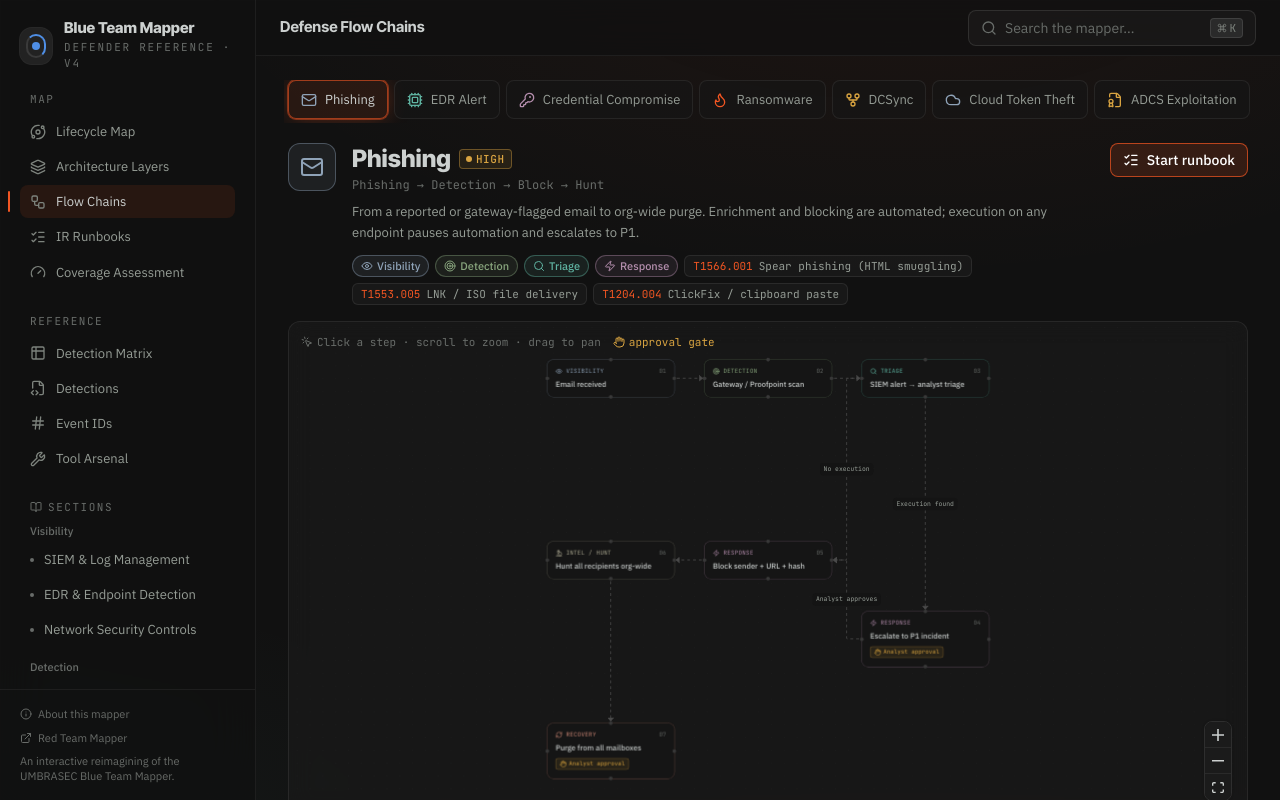
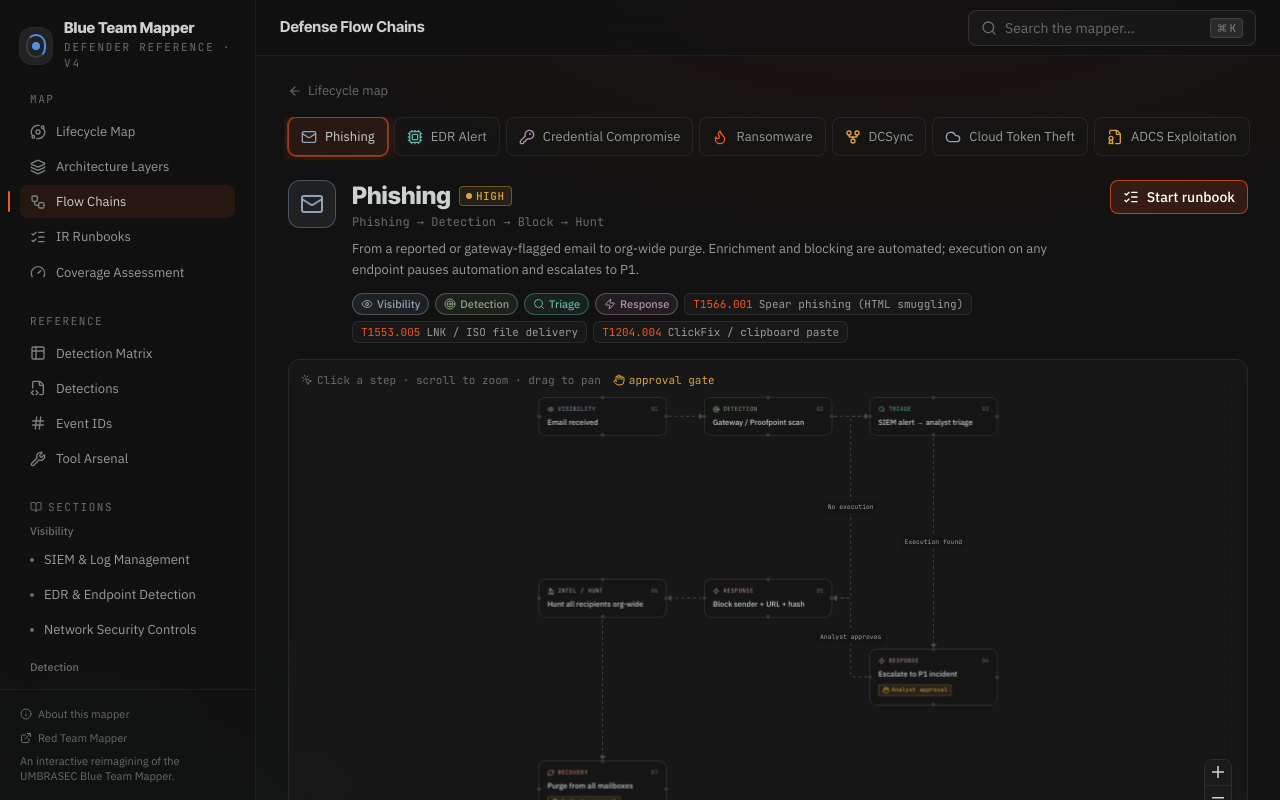
Before and after one commit to umbrasec-labs/BlueTeamMapper, a React (Vite) app: page /flows/phishing in a window 1280 px wide. Shown: the top 800 px of the page. Built offline with nearby package versions, Linux system fonts and the light colour scheme.

Commit message:
Tidy the ring labels, space flow chain edges, add a back link, align code comments (#23)

```diff
--- a/src/components/FlowGraph.tsx
+++ b/src/components/FlowGraph.tsx
@@ -31,6 +31,14 @@ type StepNodeData = {
 type StepNode = Node<StepNodeData, 'step'>;
 
 const NODE_W = 220;
+/** Edge label glyph width: JetBrains Mono at 11px. */
+const LABEL_CHAR_W = 6.8;
+
+/** Gap between columns, wide enough that the longest edge label still leaves its line and arrowhead visible. */
+function columnGap(edges: { label?: string }[]) {
+  const longest = Math.max(0, ...edges.map((e) => e.label?.length ?? 0));
+  return Math.min(220, Math.max(64, Math.round(longest * LABEL_CHAR_W + 60)));
+}
 
 /** Every node exposes a source and target handle on each side; edges pick the sides. */
 const handles: [string, Position][] = [
@@ -97,7 +105,10 @@ function Graph({ chain, selectedStep, onSelectStep }: Props) {
 
   const { nodes, edges } = useMemo(() => {
     const rawEdges = stepEdges(chain.steps);
-    const positioned = layoutSteps(chain.steps, rawEdges);
+    // Only side-by-side edges need room for their label; vertical ones already have the row gap.
+    const rowOf = new Map(layoutSteps(chain.steps, rawEdges).map((p) => [p.step.id, p.y]));
+    const sideBySide = rawEdges.filter((e) => rowOf.get(e.source) === rowOf.get(e.target));
+    const positioned = layoutSteps(chain.steps, rawEdges, { dx: NODE_W + columnGap(sideBySide) });
     const posById = Object.fromEntries(positioned.map((p) => [p.step.id, p]));
     const neighbours = new Set<string>();
     for (const e of rawEdges) {
--- a/src/components/RadialMap.tsx
+++ b/src/components/RadialMap.tsx
@@ -199,10 +199,10 @@ export function RadialMap({ selected, onSelect }: Props) {
         const isHover = hovered === p.id;
         const dim = focus !== null && focus !== p.id;
         const Icon = icons[p.icon];
-        // Icon, label and capability stack vertically around the segment's centroid.
+        // Icon and short label stack around the segment's centroid; the full name lives in the hub.
         const [cx, cy] = toXY((R_IN + R_OUT) / 2, mid(i));
-        const [ix, iy] = [cx, cy - 22];
-        const [lx, ly] = [cx, cy + 6];
+        const [ix, iy] = [cx, cy - 12];
+        const [lx, ly] = [cx, cy + 16];
         const [nx, ny] = toXY(R_OUT + 30, mid(i));
         // Selected and hovered segments slide outward along their bisector.
         const pop = toXY(isSel ? 10 : isHover ? 5 : 0, mid(i));
@@ -229,6 +229,7 @@ export function RadialMap({ selected, onSelect }: Props) {
             animate={{ opacity: dim ? 0.62 : 1, scale: 1, x: pop[0], y: pop[1] }}
             transition={{ type: 'spring', stiffness: 300, damping: 26, opacity: { duration: 0.2 } }}
           >
+            <title>{p.label}</title>
             {isSel && (
               <path
                 d={sectorPath(a0, a1, R_OUT + 2, R_OUT + 7)}
@@ -261,18 +262,6 @@ export function RadialMap({ selected, onSelect }: Props) {
               aria-hidden
             >
               {p.short}
-            </text>
-            <text
-              x={lx}
-              y={ly + 17}
-              textAnchor="middle"
-              dominantBaseline="middle"
-              className="font-mono"
-              fontSize={9.5}
-              fill="#7d837d"
-              aria-hidden
-            >
-              {p.capabilities[0]}
             </text>
             <text
               x={nx}
--- a/src/components/Reference.tsx
+++ b/src/components/Reference.tsx
@@ -7,6 +7,7 @@ import { AnimatePresence, motion } from 'framer-motion';
 import { AlertTriangle, Check, ChevronDown, Copy, Info, ShieldAlert, Sparkles } from 'lucide-react';
 import type { Callout, HuntQuery, Matrix, SectionCard as Card } from '@/data/types';
 import { calloutHue, hueClass, toneHue } from '@/lib/hues';
+import { alignComments } from '@/lib/alignComments';
 import { RichText } from './RichText';
 
 export const SectionCard = forwardRef<
@@ -146,7 +147,8 @@ export function QueryBlock({ query }: { query: HuntQuery }) {
         </span>
       </figcaption>
       <pre className="overflow-x-auto bg-ink-950/60 p-4 font-mono text-xs leading-relaxed text-teal">
-        <code>{query.code}</code>
+        {/* Display only: Copy keeps the query exactly as written, ready to paste and run. */}
+        <code>{alignComments(query.code)}</code>
       </pre>
     </figure>
   );
--- /dev/null
+++ b/src/lib/alignComments.ts
@@ -0,0 +1,21 @@
+/** Code, then two or more spaces, then a `// ` comment. */
+const TRAILING = /^(.*\S) {2,}(\/\/ .*)$/;
+const GAP = 3;
+
+/**
+ * Line up trailing `//` comments so they all start in one column, just past the longest
+ * code part. Only comments set off by two or more spaces count, so URLs (`https://`) and
+ * comment-only lines are left alone. Lengths count code points, so tree glyphs (├──) are one each.
+ */
+export function alignComments(text: string): string {
+  const lines = text.split('\n');
+  const parts = lines.map((line) => TRAILING.exec(line));
+  if (parts.filter(Boolean).length < 2) return text;
+  const width = Math.max(...parts.map((m) => (m ? [...m[1]].length : 0)));
+  return lines
+    .map((line, i) => {
+      const m = parts[i];
+      return m ? `${m[1]}${' '.repeat(width - [...m[1]].length + GAP)}${m[2]}` : line;
+    })
+    .join('\n');
+}
--- a/src/views/FlowsView.tsx
+++ b/src/views/FlowsView.tsx
@@ -1,6 +1,6 @@
 import { useCallback, useRef } from 'react';
-import { Link, Navigate, useNavigate, useParams, useSearchParams } from 'react-router-dom';
-import { Hand, ListChecks, MousePointerClick } from 'lucide-react';
+import { Link, Navigate, useLocation, useNavigate, useParams, useSearchParams } from 'react-router-dom';
+import { ArrowLeft, Hand, ListChecks, MousePointerClick } from 'lucide-react';
 import { flowChainById, flowChains, phaseById, techniques } from '@/data';
 import { FlowGraph } from '@/components/FlowGraph';
 import { DetailPanel } from '@/components/DetailPanel';
@@ -10,6 +10,28 @@ import { hueClass, hueHex } from '@/lib/hues';
 import { defaultRunTitle } from '@/lib/runbook';
 import { useRunbooks } from '@/store/runbooks';
 import { icons } from '@/lib/icons';
+
+/**
+ * Returns to the page that opened the flow chains. Chain tabs replace history, so one step
+ * back always leaves this view; on a fresh visit there is no history, so it goes to the map.
+ */
+function BackLink() {
+  const navigate = useNavigate();
+  const { key } = useLocation();
+  const cls = 'mb-4 inline-flex items-center gap-1.5 text-[13px] text-fog-muted transition hover:text-ember';
+  if (key === 'default') {
+    return (
+      <Link to="/" className={cls}>
+        <ArrowLeft aria-hidden className="h-3.5 w-3.5" /> Lifecycle map
+      </Link>
+    );
+  }
+  return (
+    <button type="button" onClick={() => navigate(-1)} className={cls}>
+      <ArrowLeft aria-hidden className="h-3.5 w-3.5" /> Back
+    </button>
+  );
+}
 
 /** Defense flow chains: chain picker, React Flow graph, step detail panel. */
 export default function FlowsView() {
@@ -49,6 +71,7 @@ export default function FlowsView() {
   return (
     <div className="flex items-start gap-6">
       <div className="min-w-0 flex-1">
+        <BackLink />
         <nav aria-label="Flow chains" className="-mx-1 mb-5 overflow-x-auto pb-1">
           <ul className="flex min-w-max gap-1.5 px-1">
             {flowChains.map((c) => {
@@ -58,6 +81,7 @@ export default function FlowsView() {
                 <li key={c.id}>
                   <Link
                     to={`/flows/${c.id}`}
+                    replace
                     aria-current={active ? 'page' : undefined}
                     className={`flex items-center gap-2 rounded-lg border px-3 py-2 text-[13px] transition ${
                       active
```
